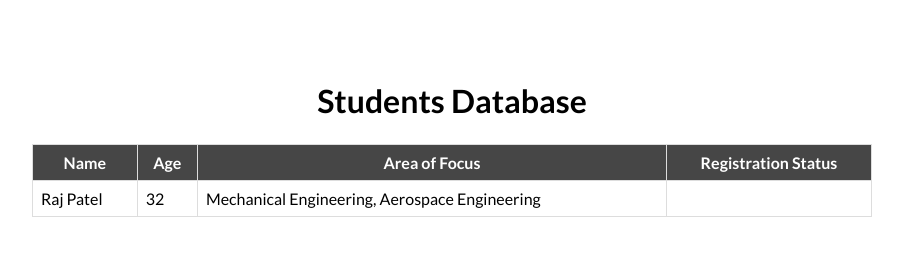
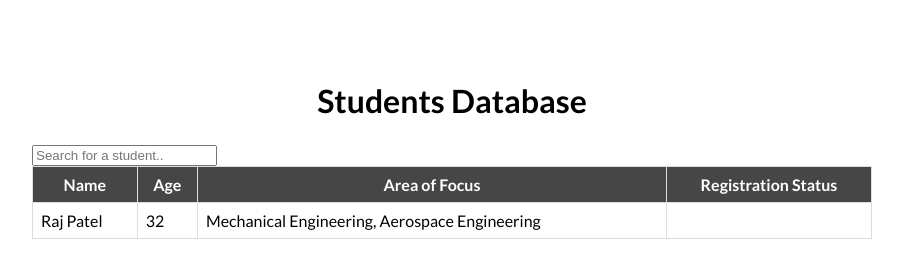
Before and after one commit to dalilahannouche/Student-Database-Typescript, a website with bundled scripts: page index.html in a window 1280 px wide. Shown: the whole page, without its empty margins (188-1091 px from the left). Built offline with nearby package versions, Linux system fonts and the light colour scheme.

Commit message:
adding the input to filter

```diff
--- a/index.html
+++ b/index.html
@@ -15,6 +15,8 @@
         <h1>
             Students Database
         </h1>
+
+        <input type="text" id="myInput" placeholder="Search for a student.." title="Type a name , age, area Focus, Registration Status">
 
         <table id="students-table">
             <thead>
```
